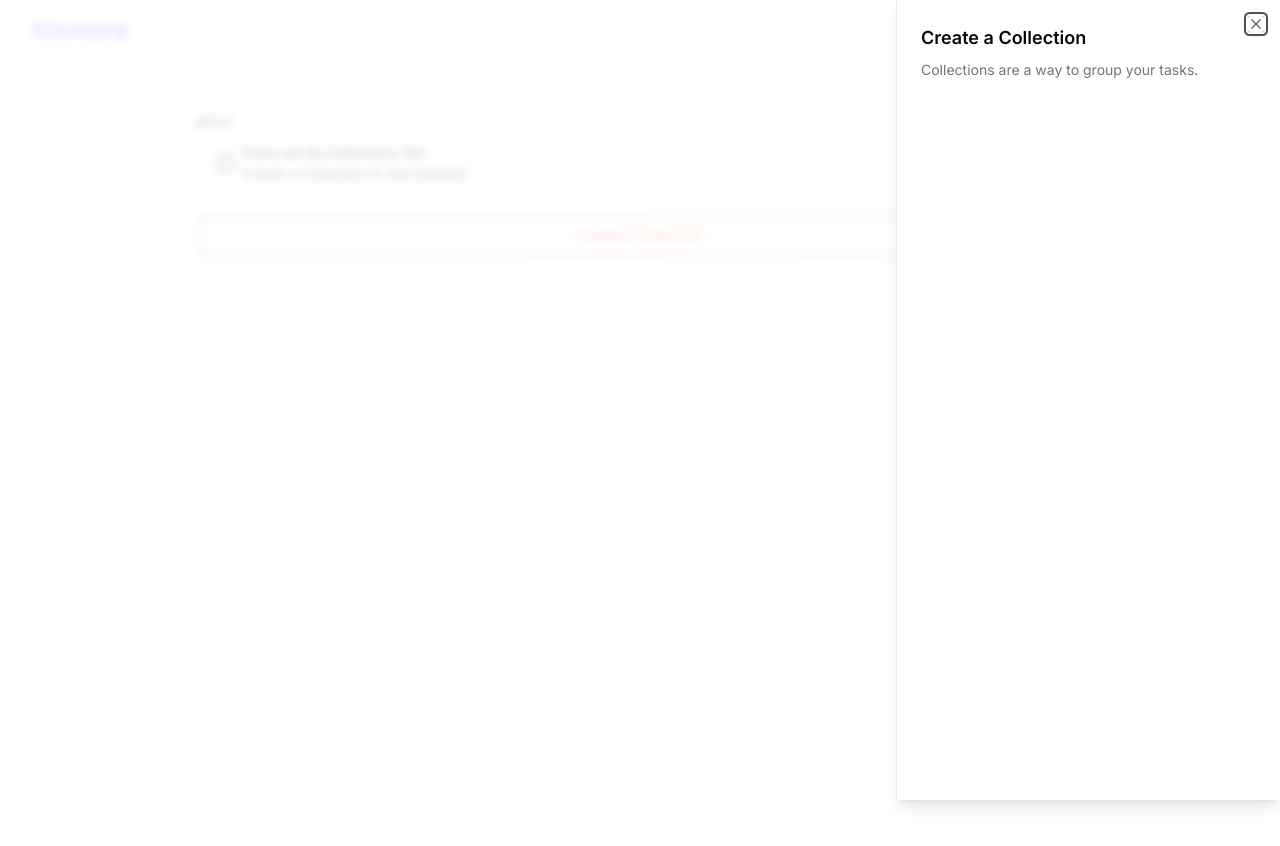
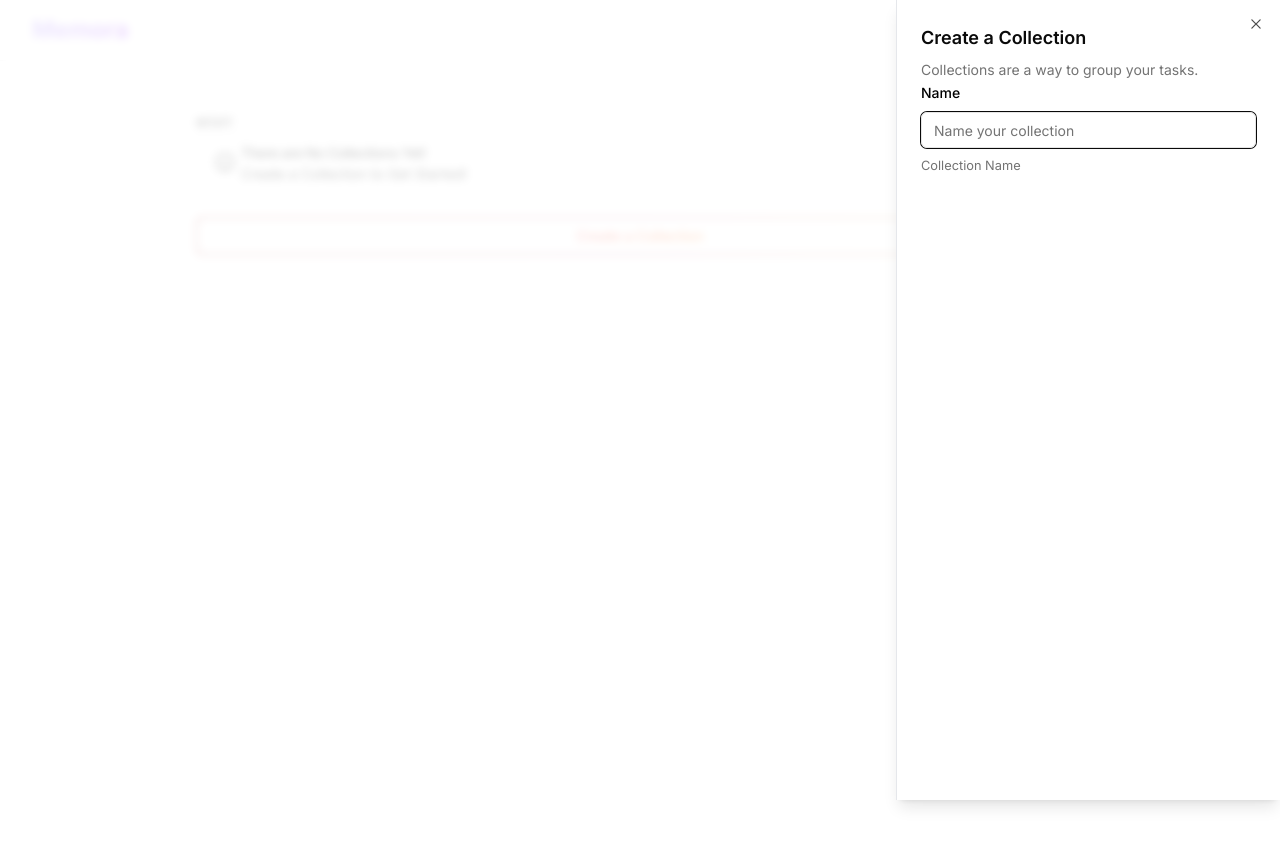
Before and after one commit to ahmadammarm/memora, a Next.js app: page / in a window 1280 px wide. Shown: the top 846 px of the page. Built offline with nearby package versions, Linux system fonts and the light colour scheme; no server answers; the database is empty.

Commit message:
update form

```diff
--- a/components/CreateCollectionSheet.tsx
+++ b/components/CreateCollectionSheet.tsx
@@ -1,5 +1,10 @@
 import React from 'react'
 import { Sheet, SheetContent, SheetDescription, SheetHeader, SheetTitle } from './ui/sheet';
+import { useForm } from 'react-hook-form';
+import { CreateCollectionSchemaType, createCollectionSchema} from '../schema/createCollection';
+import { zodResolver } from '@hookform/resolvers/zod';
+import { Form, FormControl, FormDescription, FormField, FormItem, FormLabel, FormMessage } from './ui/form';
+import { Input } from './ui/input';
 
 interface Props {
     open: boolean;
@@ -7,6 +12,16 @@ interface Props {
 }
 
 function CreateCollectionSheet({open, onOpenChange}: Props) {
+    const form = useForm<CreateCollectionSchemaType>({
+        resolver: zodResolver(createCollectionSchema),
+        defaultValues: {},
+    })
+
+    const onSubmit = (data: CreateCollectionSchemaType) => {
+        console.log("Submitted", data)
+    }
+
+
   return (
     <Sheet open={open} onOpenChange={onOpenChange}>
         <SheetContent>
@@ -16,6 +31,24 @@ function CreateCollectionSheet({open, onOpenChange}: Props) {
                     Collections are a way to group your tasks.
                 </SheetDescription>
             </SheetHeader>
+            <Form {...form}>
+                <form onSubmit={form.handleSubmit(onSubmit)}>
+                    <FormField
+                    control={form.control}
+                    name="name"
+                    render={({field}) => (
+                        <FormItem>
+                            <FormLabel>Name</FormLabel>
+                            <FormControl>
+                                <Input {...field} placeholder="Name your collection" />
+                            </FormControl>
+                            <FormDescription>Collection Name</FormDescription>
+                            <FormMessage/>
+                        </FormItem>
+                    )}
+                    />
+                </form>
+            </Form>
         </SheetContent>
     </Sheet>
   )
```
